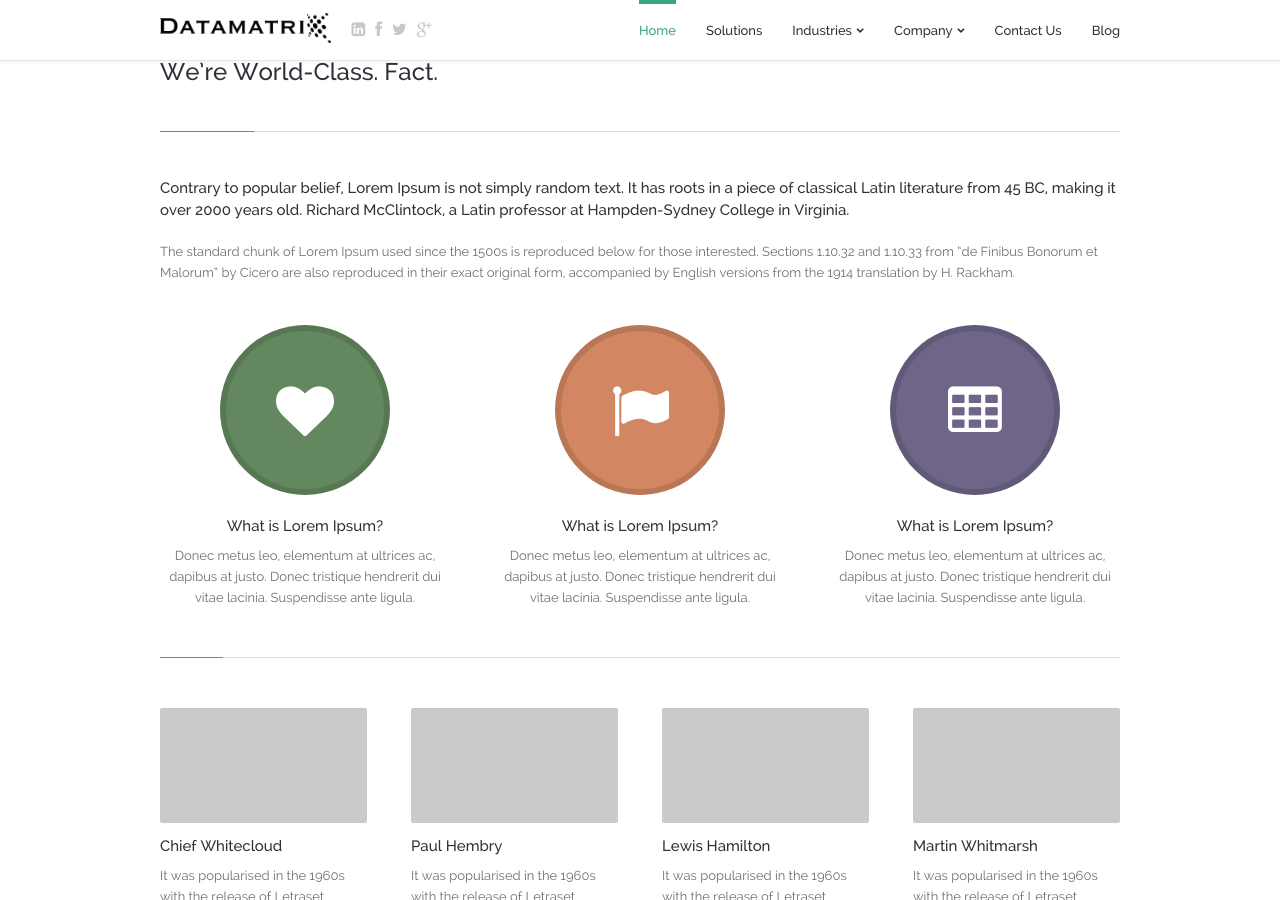
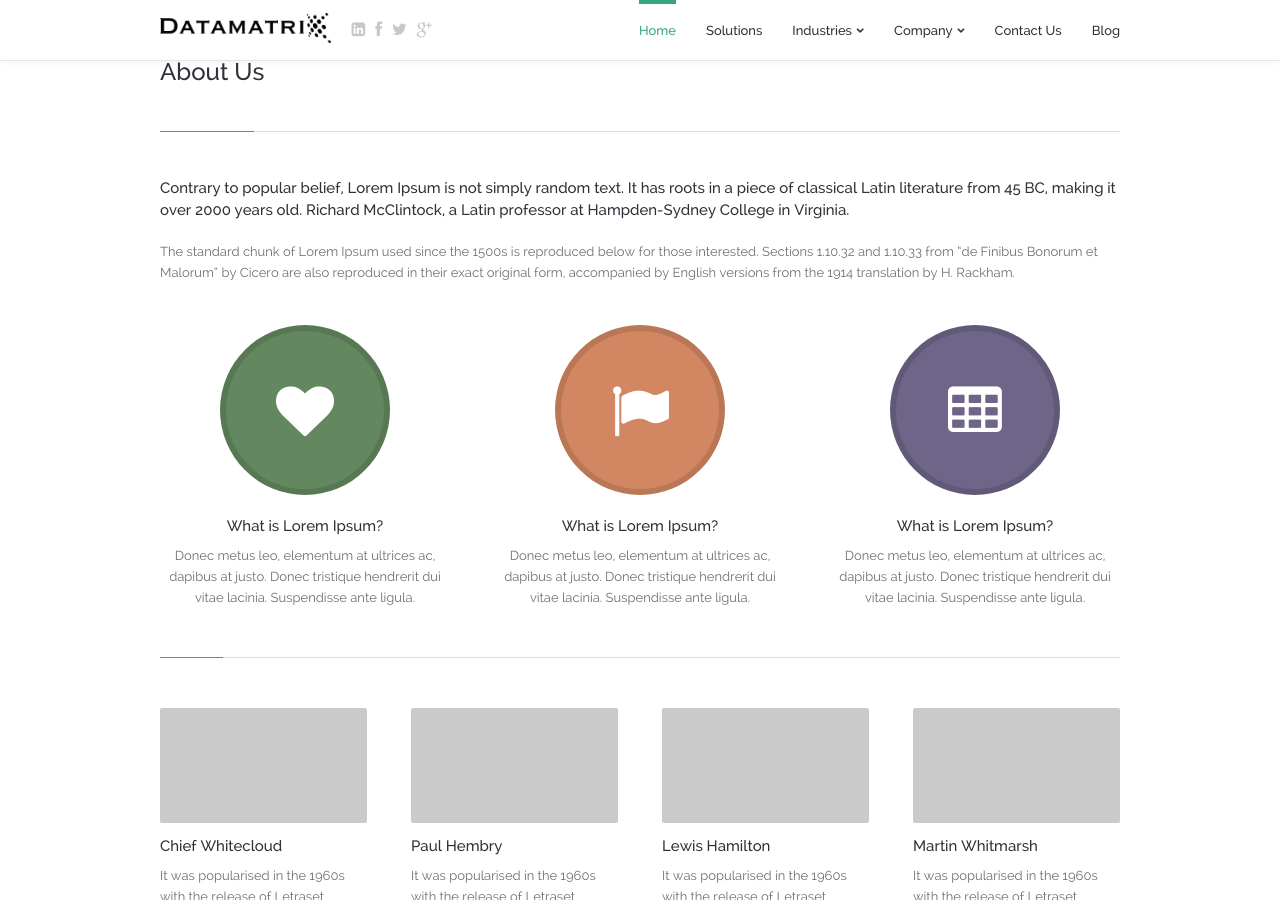
Before and after one commit to dtmtx/dtmtx.github.io, a Jekyll site: the page built from about.html, in a window 1280 px wide and 900 px high. Built offline with Jekyll 4.4.1, drawn with Linux system fonts in a browser that asks for light colours; Markdown is read by kramdown in place of the engine named in the settings.

Commit message:
config update

```diff
--- a/_config.yml
+++ b/_config.yml
@@ -6,16 +6,16 @@ pygments:         true
 #permalink:        pretty
 
 # Setup
-title:            Poole
-tagline:          The Jekyll Butler
-description:      Base theme for Jekyll themes by @mdo.
+#title:            Poole
+#tagline:          The Jekyll Butler
+#description:      Base theme for Jekyll themes by @mdo.
 url:              http://dtmtx.github.io
 
-author:
-  name:           Mark Otto
-  url:            https://twitter.com/mdo
+#author:
+  #name:           Mark Otto
+  #url:            https://twitter.com/mdo
 
-paginate:         1
+#paginate:         1
 
 # Custom vars
-version:          1.0.0
+#version:          1.0.0
--- a/about.html
+++ b/about.html
@@ -12,7 +12,7 @@ title: DataMatrix NG | About
 					<!-- ~~~~~~~~~~~~~~~~~~~~~~~~~~~~~~~ -->
 					<!-- Page Title -->
 					<!-- ~~~~~~~~~~~~~~~~~~~~~~~~~~~~~~~ -->
-					<h1>We’re World-Class. Fact.</h1>
+					<h1>About Us</h1>
 					<!-- ~~~~~~~~~~~~~~~~~~~~~~~~~~~~~~~ -->
 					<!-- END Title -->
 					<!-- ~~~~~~~~~~~~~~~~~~~~~~~~~~~~~~~ -->
```
